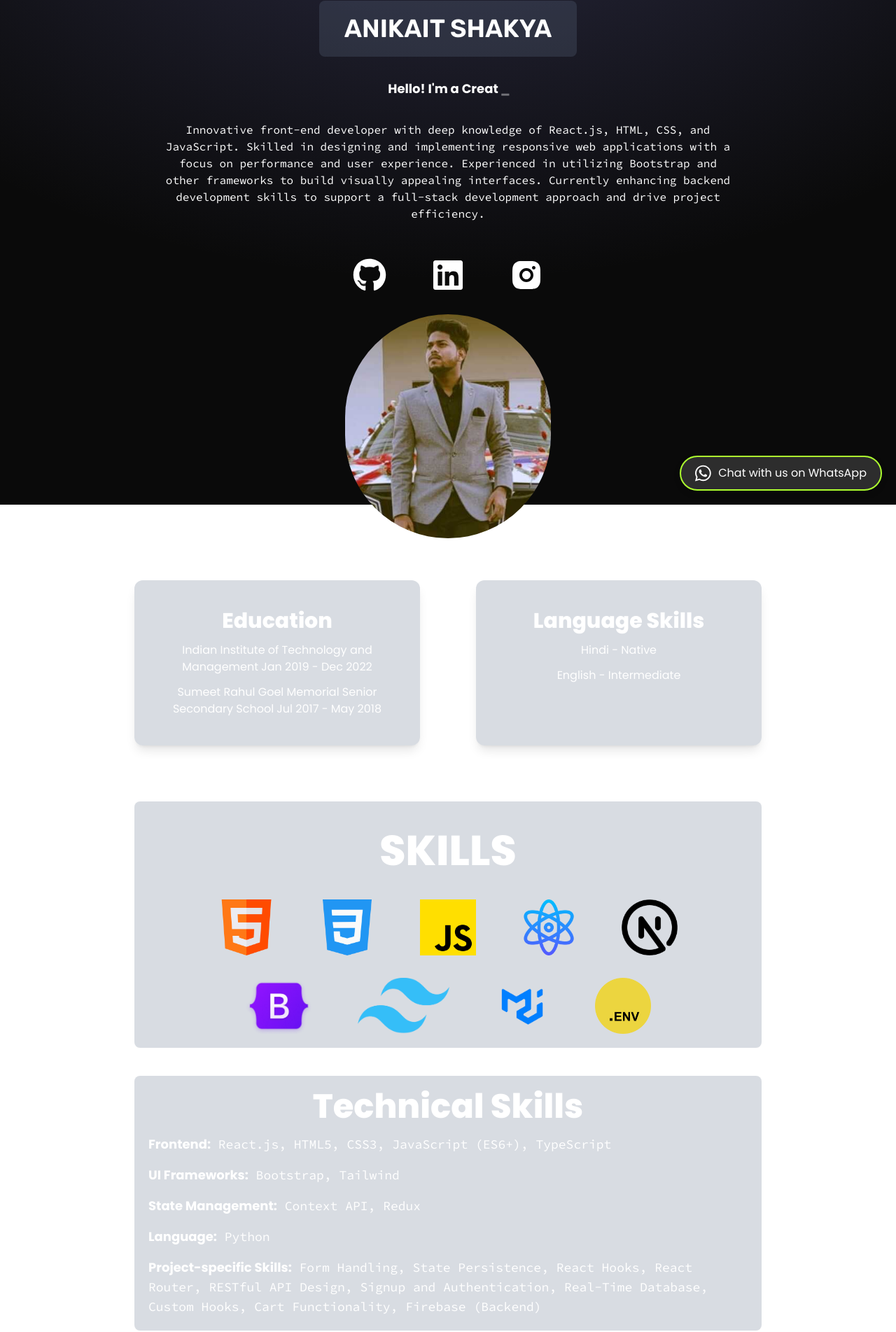
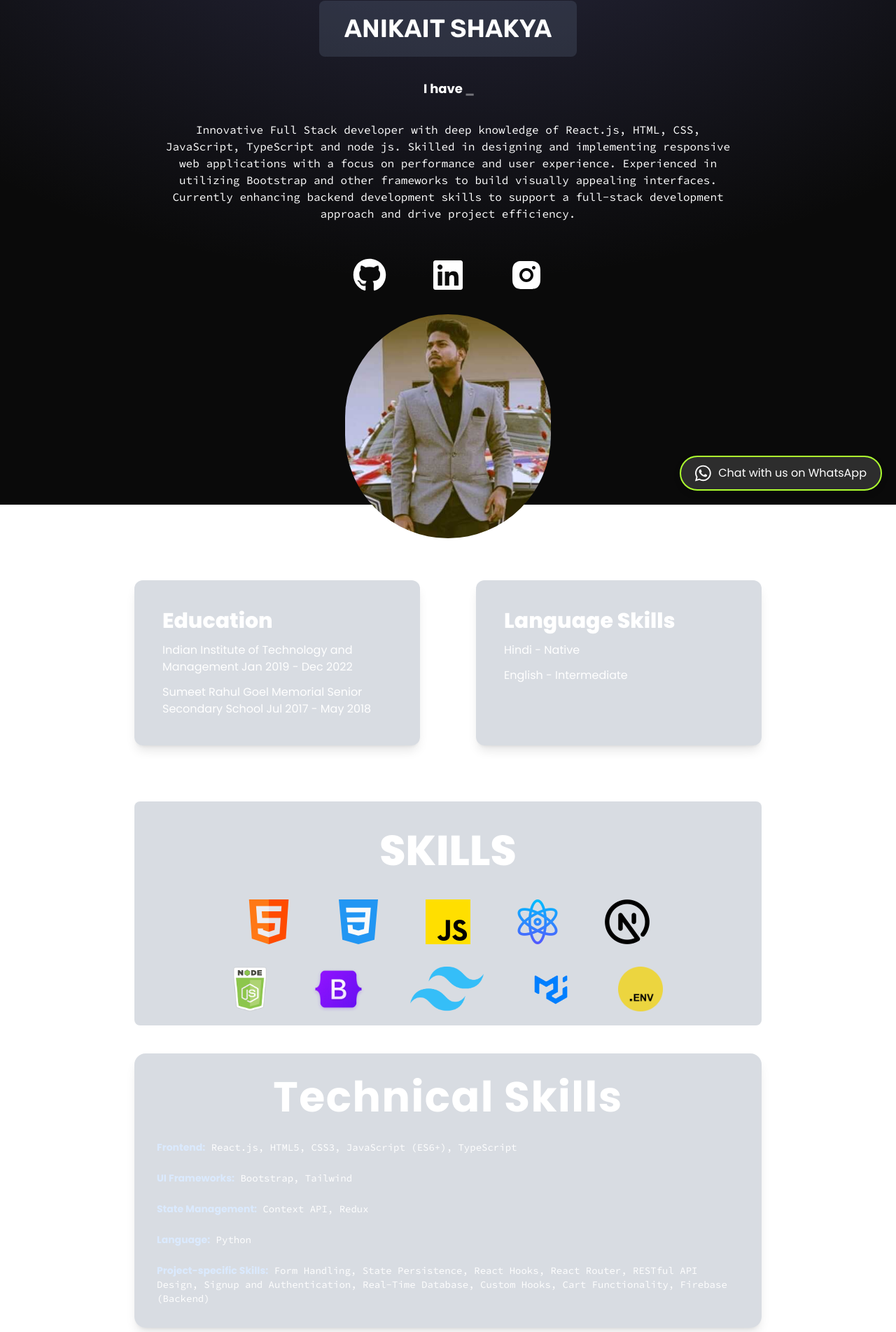
Before and after one commit to AnikaitShakya55/Project_Gallery, a React (Create React App) app: page / in a window 1280 px wide. Shown: the part 79-1982 px from the top of the page at 70% size. Built offline with nearby package versions, Linux system fonts and the light colour scheme.

Commit message:
some icon changes

```diff
--- a/src/Pages/AboutMe.js
+++ b/src/Pages/AboutMe.js
@@ -9,6 +9,7 @@ import cssIcon from "../Assests/css-3.png";
 import javaIcon from "../Assests/js.png";
 import nextIcon from "../Assests/nextjs.png";
 import bootStrapIcon from "../Assests/bootStrap.png";
+import nodeIcon from "../Assests/nodejs.png";
 import tailwindIcon from "../Assests/tailwind.png";
 import muiIcon from "../Assests/muiLogo.png";
 import envIcon from "../Assests/envLogo.png";
@@ -25,12 +26,13 @@ const AboutMe = () => {
         <h3 className="text-lg font-bold my-8">
           <Typewriter
             words={[
-              "Hi! I'm a React.js Front-End Wizard.",
-              "Hello! I'm a Creative UI/UX Designer.",
-              "Currently mastering Backend Development Skills.",
-              "Passionate about building interactive web experiences.",
-              "Designing user-friendly interfaces that captivate.",
-              "Exploring the world of backend technologies.",
+              "Hi! I'm an experienced Full Stack Engineer.",
+              "I have in-depth knowledge of React.js.",
+              "Hello! I'm a creative UI/UX Developer.",
+              "Currently sharpening my backend development skills.",
+              "Passionate about crafting dynamic web experiences.",
+              "Designing intuitive, user-centric interfaces that inspire.",
+              "Diving deeper into the world of backend technologies.",
             ]}
             loop={30}
             cursor
@@ -42,13 +44,13 @@ const AboutMe = () => {
         </h3>
 
         <p className="text-1xl text-white font-source-code-pro">
-          Innovative front-end developer with deep knowledge of React.js, HTML,
-          CSS, and JavaScript. Skilled in designing and implementing responsive
-          web applications with a focus on performance and user experience.
-          Experienced in utilizing Bootstrap and other frameworks to build
-          visually appealing interfaces. Currently enhancing backend development
-          skills to support a full-stack development approach and drive project
-          efficiency.
+          Innovative Full Stack developer with deep knowledge of React.js, HTML,
+          CSS, JavaScript, TypeScript and node js. Skilled in designing and
+          implementing responsive web applications with a focus on performance
+          and user experience. Experienced in utilizing Bootstrap and other
+          frameworks to build visually appealing interfaces. Currently enhancing
+          backend development skills to support a full-stack development
+          approach and drive project efficiency.
         </p>
       </div>
 
@@ -85,7 +87,7 @@ const AboutMe = () => {
       </div>
 
       <section className="lg:flex h-auto rounded-lg gap-20">
-        <div className="text-center shadow-lg p-10 my-10 bg-slate-500 bg-opacity-25 rounded-xl flex-1">
+        <div className="text-left shadow-lg p-10 my-10 bg-slate-500 bg-opacity-25 rounded-xl flex-1">
           <h1 className="text-3xl font-extrabold">Education</h1>
 
           <p className="text-1xl pt-3">
@@ -98,7 +100,7 @@ const AboutMe = () => {
           </p>
         </div>
 
-        <div className="text-center shadow-lg p-10 my-10 bg-slate-500 bg-opacity-25 rounded-xl flex-1">
+        <div className="text-left shadow-lg p-10 my-10 bg-slate-500 bg-opacity-25 rounded-xl flex-1">
           <h1 className="text-3xl font-extrabold">Language Skills</h1>
 
           <p className="text-1xl pt-3">Hindi - Native</p>
@@ -115,83 +117,92 @@ const AboutMe = () => {
         <div className="flex flex-wrap justify-center gap-16">
           <img
             src={HtmlIcon}
-            className="h-12 transition-transform duration-150 hover:scale-150 sm:h-12 md:h-14 lg:h-16 xl:h-20"
+            className="h-8 transition-transform duration-150 hover:scale-75 sm:h-10 md:h-12 lg:h-14 xl:h-16"
             alt="HTML Icon"
           />
           <img
             src={cssIcon}
-            className="h-12 transition-transform duration-150 hover:scale-150 sm:h-12 md:h-14 lg:h-16 xl:h-20"
+            className="h-12 transition-transform duration-150 hover:scale-125 sm:h-10 md:h-12 lg:h-14 xl:h-16"
             alt="CSS Icon"
           />
           <img
             src={javaIcon}
-            className="h-12 transition-transform duration-150 hover:scale-150 sm:h-12 md:h-14 lg:h-16 xl:h-20"
+            className="h-12 transition-transform duration-150 hover:scale-75 sm:h-10 md:h-12 lg:h-14 xl:h-16"
             alt="Java Icon"
           />
           <img
             src={reactIcon}
-            className="h-12 transition-transform duration-150 hover:scale-150 sm:h-12 md:h-14 lg:h-16 xl:h-20"
+            className="h-12 transition-transform duration-150 hover:scale-125 sm:h-10 md:h-12 lg:h-14 xl:h-16"
             alt="React Icon"
           />
           <img
             src={nextIcon}
-            className="h-12 transition-transform duration-150 hover:scale-150 sm:h-12 md:h-14 lg:h-16 xl:h-20"
+            className="h-12 transition-transform duration-150 hover:scale-75 sm:h-10 md:h-12 lg:h-14 xl:h-16"
             alt="Next.js Icon"
           />
         </div>
 
         <div className="flex flex-wrap justify-center gap-16 mt-8">
           <img
+            src={nodeIcon}
+            className="h-12 transition-transform duration-150 hover:scale-125 sm:h-10 md:h-12 lg:h-14 xl:h-16"
+            alt="node Icon"
+          />
+          <img
             src={bootStrapIcon}
-            className="h-12 transition-transform duration-150 hover:scale-150 sm:h-12 md:h-14 lg:h-16 xl:h-20"
+            className="h-12 transition-transform duration-150 hover:scale-75 sm:h-10 md:h-12 lg:h-14 xl:h-16"
             alt="Bootstrap Icon"
           />
           <img
             src={tailwindIcon}
-            className="h-12 transition-transform duration-150 hover:scale-150 sm:h-12 md:h-14 lg:h-16 xl:h-20"
+            className="h-12 transition-transform duration-150 hover:scale-125 sm:h-10 md:h-12 lg:h-14 xl:h-16"
             alt="Tailwind CSS Icon"
           />
           <img
             src={muiIcon}
-            className="h-12 transition-transform duration-150 hover:scale-150 sm:h-12 md:h-14 lg:h-16 xl:h-20"
+            className="h-12 transition-transform duration-150 hover:scale-75 sm:h-10 md:h-12 lg:h-14 xl:h-16"
             alt="MUI Icon"
           />
           <img
             src={envIcon}
-            className="h-12 transition-transform duration-150 hover:scale-150 sm:h-12 md:h-14 lg:h-16 xl:h-20"
+            className="h-12 transition-transform duration-150 hover:scale-125 sm:h-10 md:h-12 lg:h-14 xl:h-16"
             alt="Environment Icon"
           />
         </div>
       </section>
 
-      <section className="flex-col bg-slate-500 bg-opacity-25 p-5 mb-10 rounded-lg max-w-4xl mx-auto">
-        <h1 className="text-3xl sm:text-4xl md:text-5xl font-extrabold text-center">
+      <section className="flex flex-col bg-slate-500 bg-opacity-25 p-8 mb-12 rounded-2xl max-w-5xl mx-auto shadow-lg backdrop-blur-sm">
+        <h1 className="text-4xl sm:text-5xl md:text-6xl font-bold text-center text-white mb-8 tracking-wide">
           Technical Skills
         </h1>
 
-        <p className="mt-4 text-sm sm:text-base md:text-lg font-source-code-pro">
-          <strong>Frontend:</strong> React.js, HTML5, CSS3, JavaScript (ES6+),
-          TypeScript
-        </p>
+        <div className="space-y-6 text-gray-700 text-base sm:text-sm md:text-lg ">
+          <p className="text-sm text-white font-source-code-pro">
+            <strong className="text-blue-100">Frontend:</strong> React.js,
+            HTML5, CSS3, JavaScript (ES6+), TypeScript
+          </p>
 
-        <p className="mt-4 text-sm sm:text-base md:text-lg font-source-code-pro">
-          <strong>UI Frameworks:</strong> Bootstrap, Tailwind
-        </p>
+          <p className="text-sm text-white font-source-code-pro">
+            <strong className="text-blue-100">UI Frameworks:</strong> Bootstrap,
+            Tailwind
+          </p>
 
-        <p className="mt-4 text-sm sm:text-base md:text-lg font-source-code-pro">
-          <strong>State Management:</strong> Context API, Redux
-        </p>
+          <p className="text-sm text-white font-source-code-pro">
+            <strong className="text-blue-100">State Management:</strong> Context
+            API, Redux
+          </p>
 
-        <p className="mt-4 text-sm sm:text-base md:text-lg font-source-code-pro">
-          <strong>Language:</strong> Python
-        </p>
+          <p className="text-sm text-white font-source-code-pro">
+            <strong className="text-blue-100">Language:</strong> Python
+          </p>
 
-        <p className="mt-4 text-sm sm:text-base md:text-lg font-source-code-pro">
-          <strong>Project-specific Skills:</strong> Form Handling, State
-          Persistence, React Hooks, React Router, RESTful API Design, Signup and
-          Authentication, Real-Time Database, Custom Hooks, Cart Functionality,
-          Firebase (Backend)
-        </p>
+          <p className="text-sm text-white font-source-code-pro">
+            <strong className="text-blue-100">Project-specific Skills:</strong>{" "}
+            Form Handling, State Persistence, React Hooks, React Router, RESTful
+            API Design, Signup and Authentication, Real-Time Database, Custom
+            Hooks, Cart Functionality, Firebase (Backend)
+          </p>
+        </div>
       </section>
     </div>
   );
```
Also changed, not shown: src/Assests/nodejs.png (added), src/Assests/nodjslogo2.png (added).
